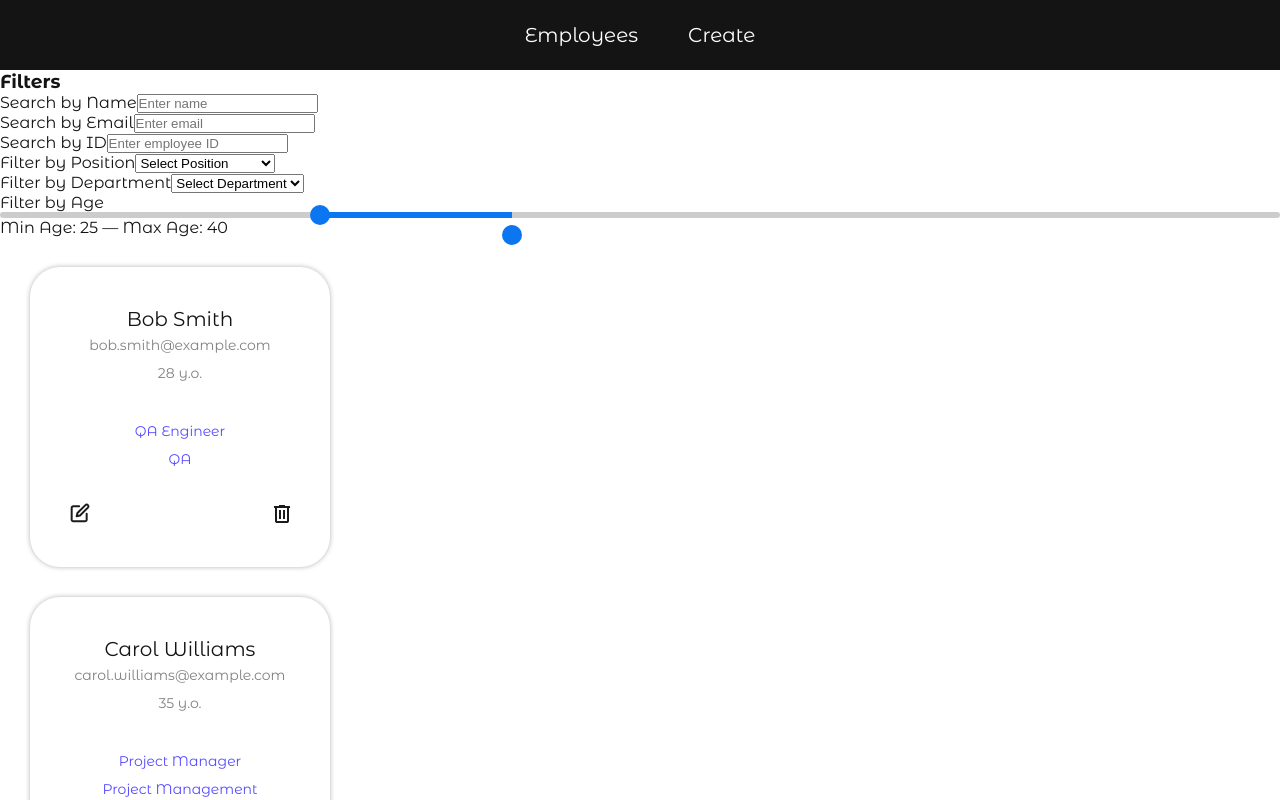
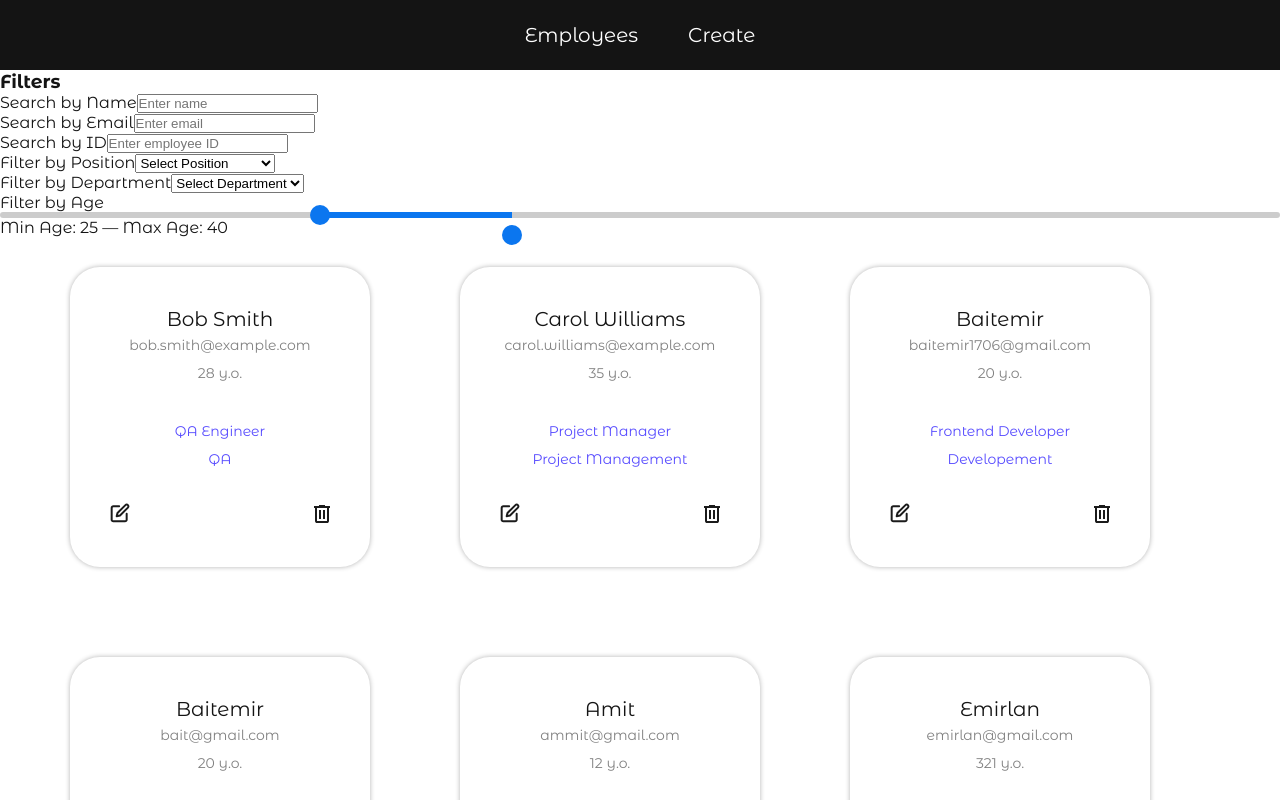
Before and after one commit to baitemir-a/test-task-employees, a Next.js app: page / in a window 1280 px wide. Shown: the top 800 px of the page. Built offline with nearby package versions, Linux system fonts and the light colour scheme; data requests are answered from the project's data file.

Commit message:
employee list stylized

```diff
--- /dev/null
+++ b/src/components/employee-list/EmployeeList.module.scss
@@ -0,0 +1,7 @@
+.EmployeeList{
+    display: flex;
+    max-width: 1200px;
+    margin: 0 auto;
+    gap: 30px;
+    flex-wrap: wrap;
+}
--- a/src/components/employee-list/EmployeeList.tsx
+++ b/src/components/employee-list/EmployeeList.tsx
@@ -6,6 +6,7 @@ import { Employee } from "@/types/Emplyee";
 import Card from "@/ui/Card/Card";
 import { useEffect } from "react";
 import { setEmployees } from "@/store/EmployeeSlice";
+import styles from './EmployeeList.module.scss'
 
 export default function EmployeeList() {
   const dispatch = useAppDispatch();
@@ -30,7 +31,7 @@ export default function EmployeeList() {
 
 
   return (
-    <div>
+    <div className={styles.EmployeeList}>
       {filteredEmployees  .map((employee: Employee) => (
         <Card key={employee.id.toString()} employee={employee} />
       ))}
```
